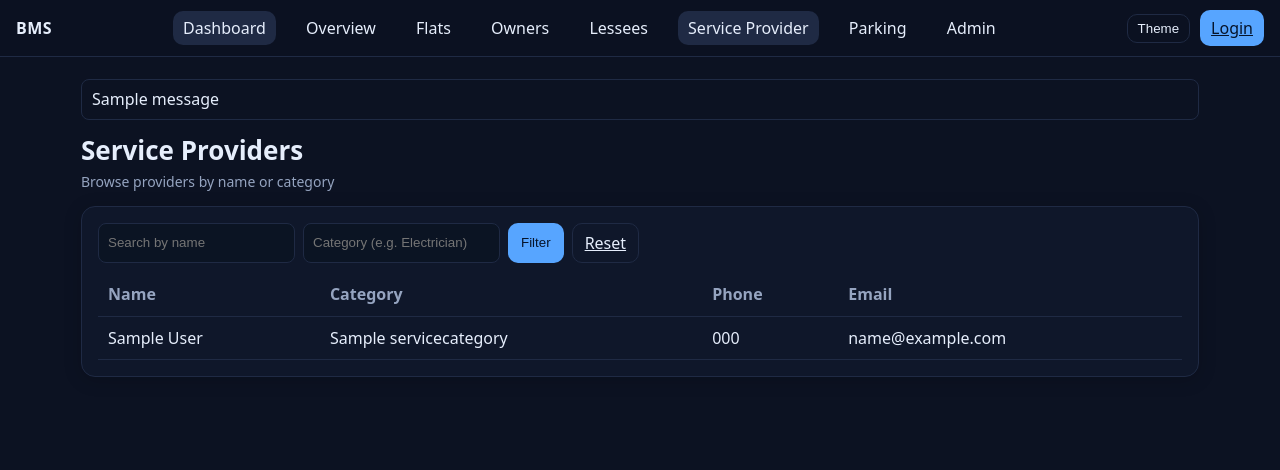
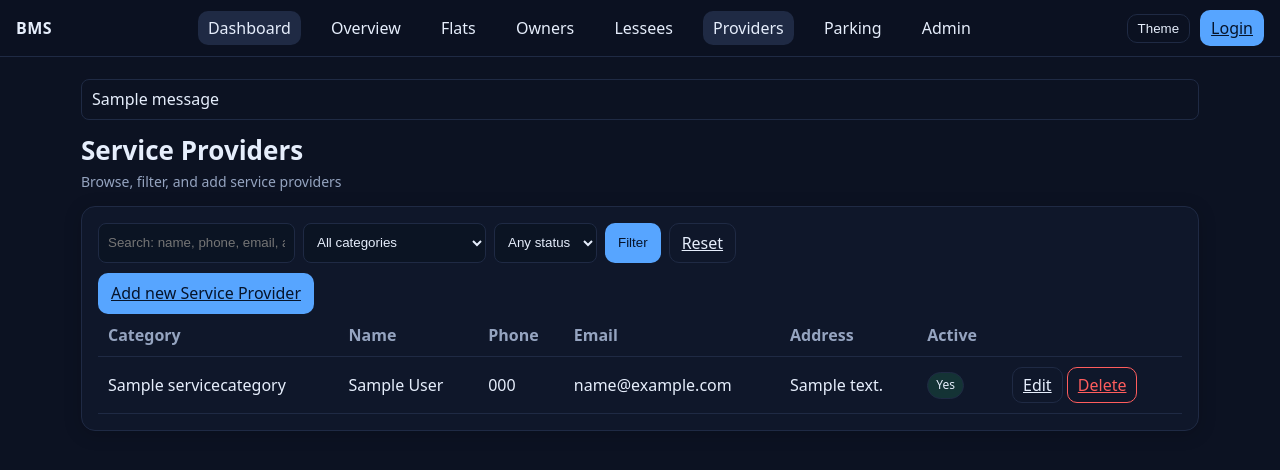
Before and after one commit to hasanshibly90/BMS_Project, a Django app: page /providers/list/ in a window 1280 px wide. Shown: the top 470 px of the page. Run offline with Django 5.2, Linux system fonts and the light colour scheme; tables that the repository leaves empty hold one stand-in row (values such as "Sample post"); one stand-in notice (Sample message) is shown.

Commit message:
bms-github-v.1014

```diff
--- a/providers/urls.py
+++ b/providers/urls.py
@@ -1,10 +1,20 @@
+# providers/urls.py
 from django.urls import path
-from .views import ServiceProviderRegisterView, ServiceProviderThankYouView, ServiceProviderListView
+from .views import (
+    ProviderListView,
+    ProviderCreateView,
+    ProviderUpdateView,
+    ProviderDeleteView,
+)
 
 app_name = "providers"
 
 urlpatterns = [
-    path("register/", ServiceProviderRegisterView.as_view(), name="register"),
-    path("thank-you/", ServiceProviderThankYouView.as_view(), name="thank_you"),
-    path("list/", ServiceProviderListView.as_view(), name="list"),  # optional
+    # List + Register
+    path("list/",     ProviderListView.as_view(),    name="list"),
+    path("register/", ProviderCreateView.as_view(),  name="register"),
+
+    # Edit + Delete (names used by your template)
+    path("<int:pk>/edit/",   ProviderUpdateView.as_view(), name="edit"),
+    path("<int:pk>/delete/", ProviderDeleteView.as_view(), name="delete"),
 ]
--- a/providers/views.py
+++ b/providers/views.py
@@ -1,29 +1,87 @@
-from django.views.generic import CreateView, ListView, TemplateView
+from django.db.models import Q
 from django.urls import reverse_lazy
-from .models import ServiceProvider
+from django.views.generic import ListView, CreateView, UpdateView, DeleteView
+
+from .models import ServiceProvider, ServiceCategory
 from .forms import ServiceProviderForm
 
-class ServiceProviderRegisterView(CreateView):
+
+class ProviderListView(ListView):
+    """
+    List providers with filters:
+      - q: name/phone/email/address/notes search
+      - category: category id (from admin)
+      - active: 'yes'/'no' or empty for any
+    Provides 'categories' to the template for the dropdown.
+    """
+    model = ServiceProvider
+    template_name = "providers/provider_list.html"
+    paginate_by = 30
+
+    def get_queryset(self):
+        qs = (
+            ServiceProvider.objects
+            .select_related("category")
+            .all()
+            .order_by("category__name", "full_name")
+        )
+
+        q = (self.request.GET.get("q") or "").strip()
+        cat = (self.request.GET.get("category") or "").strip()
+        active = (self.request.GET.get("active") or "").strip()
+
+        if q:
+            qs = qs.filter(
+                Q(full_name__icontains=q) |
+                Q(phone__icontains=q) |
+                Q(email__icontains=q) |
+                Q(address__icontains=q) |
+                Q(notes__icontains=q)
+            )
+
+        if cat.isdigit():
+            qs = qs.filter(category_id=int(cat))
+
+        if active == "yes":
+            qs = qs.filter(is_active=True)
+        elif active == "no":
+            qs = qs.filter(is_active=False)
+
+        return qs
+
+    def get_context_data(self, **kwargs):
+        ctx = super().get_context_data(**kwargs)
+        ctx["q"] = (self.request.GET.get("q") or "").strip()
+        ctx["category"] = (self.request.GET.get("category") or "").strip()
+        ctx["active"] = (self.request.GET.get("active") or "").strip()
+        ctx["categories"] = ServiceCategory.objects.filter(is_active=True).order_by("name")
+        return ctx
+
+
+class ProviderCreateView(CreateView):
+    """
+    Register/Add a new Service Provider.
+    """
     model = ServiceProvider
     form_class = ServiceProviderForm
-    template_name = "providers/register.html"
-    success_url = reverse_lazy("providers:thank_you")
+    template_name = "providers/provider_form.html"
+    success_url = reverse_lazy("providers:list")
 
-class ServiceProviderThankYouView(TemplateView):
-    template_name = "providers/thank_you.html"
 
-# Optional simple list page to review entries (can be staff-only if needed)
-class ServiceProviderListView(ListView):
+class ProviderUpdateView(UpdateView):
+    """
+    Edit an existing Service Provider.
+    """
     model = ServiceProvider
-    template_name = "providers/provider_list.html"
-    paginate_by = 50
+    form_class = ServiceProviderForm
+    template_name = "providers/provider_form.html"
+    success_url = reverse_lazy("providers:list")
 
-    def get_queryset(self):
-        qs = ServiceProvider.objects.select_related("category").all().order_by("category__name", "full_name")
-        q = (self.request.GET.get("q") or "").strip()
-        if q:
-            qs = qs.filter(full_name__icontains=q)
-        cat = (self.request.GET.get("category") or "").strip()
-        if cat:
-            qs = qs.filter(category__name__iexact=cat)
-        return qs
+
+class ProviderDeleteView(DeleteView):
+    """
+    Confirm + delete a Service Provider.
+    """
+    model = ServiceProvider
+    template_name = "providers/provider_confirm_delete.html"
+    success_url = reverse_lazy("providers:list")
--- a/templates/base.html
+++ b/templates/base.html
@@ -20,17 +20,15 @@
   <a href="/people/owners/"       data-path="/people/owners/">Owners</a>
   <a href="/people/lessees/"      data-path="/people/lessees/">Lessees</a>
 
-      <!-- Service Providers -->
-      <a href="/providers/register/"  data-path="/providers/">Service Provider</a>
-      <!-- (optional list page)
-      <a href="/providers/list/"       data-path="/providers/">Providers</a>
-      -->
+  <!-- Providers (list view) -->
+  <a href="/providers/list/"      data-path="/providers/">Providers</a>
 
   <!-- Parking -->
   <a href="/parking/spots/"       data-path="/parking/">Parking</a>
 
   <a href="/admin/">Admin</a>
 </nav>
+
 
     <div class="topbar-actions">
       <button id="themeToggle" class="btn ghost sm" title="Toggle theme">Theme</button>
--- a/templates/providers/provider_list.html
+++ b/templates/providers/provider_list.html
@@ -2,31 +2,78 @@
 {% block content %}
 <div class="page-head">
   <h1 class="h1">Service Providers</h1>
-  <div class="sub">Browse providers by name or category</div>
+  <div class="sub">Browse, filter, and add service providers</div>
 </div>
 
 <div class="card">
-  <form method="get" class="filters">
-    <input type="text" name="q" value="{{ request.GET.q }}" placeholder="Search by name">
-    <input type="text" name="category" value="{{ request.GET.category }}" placeholder="Category (e.g. Electrician)">
-    <button class="btn" type="submit">Filter</button>
-    <a class="btn ghost" href="{% url 'providers:list' %}">Reset</a>
-  </form>
+  <div class="toolbar">
+    <form method="get" class="filters">
+      <input type="text" name="q" value="{{ q }}" placeholder="Search: name, phone, email, address, skills">
+
+      <select name="category">
+        <option value="">All categories</option>
+        {% for c in categories %}
+          <option value="{{ c.id }}" {% if category|stringformat:'s' == c.id|stringformat:'s' %}selected{% endif %}>{{ c.name }}</option>
+        {% endfor %}
+      </select>
+
+      <select name="active">
+        <option value="">Any status</option>
+        <option value="yes" {% if active == 'yes' %}selected{% endif %}>Active</option>
+        <option value="no"  {% if active == 'no'  %}selected{% endif %}>Inactive</option>
+      </select>
+
+      <button class="btn" type="submit">Filter</button>
+      <a class="btn ghost" href="{% url 'providers:list' %}">Reset</a>
+    </form>
+
+    <!-- Top-right action -->
+    <div class="actions" style="margin-left:auto">
+      <a class="btn" href="{% url 'providers:register' %}">Add new Service Provider</a>
+    </div>
+  </div>
 
   <table class="table">
-    <thead><tr><th>Name</th><th>Category</th><th>Phone</th><th>Email</th></tr></thead>
+    <thead>
+      <tr>
+        <th>Category</th><th>Name</th><th>Phone</th><th>Email</th><th>Address</th><th>Active</th><th style="width:180px"></th>
+      </tr>
+    </thead>
     <tbody>
       {% for p in object_list %}
       <tr>
+        <td>{{ p.category.name }}</td>
         <td>{{ p.full_name }}</td>
-        <td>{{ p.category.name }}</td>
         <td>{{ p.phone|default:"—" }}</td>
         <td>{{ p.email|default:"—" }}</td>
+        <td>{{ p.address|default:"—" }}</td>
+        <td>{% if p.is_active %}<span class="badge ok">Yes</span>{% else %}<span class="badge muted">No</span>{% endif %}</td>
+        <td>
+          <a class="btn ghost sm" href="{% url 'providers:edit' p.pk %}">Edit</a>
+          <a class="btn ghost danger sm" href="{% url 'providers:delete' p.pk %}">Delete</a>
+        </td>
       </tr>
       {% empty %}
-      <tr><td colspan="4" class="muted">No providers found.</td></tr>
+      <tr>
+        <td colspan="7" class="muted">
+          No providers found.
+          <a class="btn" href="{% url 'providers:register' %}" style="margin-left:8px;">Add new Service Provider</a>
+        </td>
+      </tr>
       {% endfor %}
     </tbody>
   </table>
+
+  {% if is_paginated %}
+  <div class="pager">
+    {% if page_obj.has_previous %}
+      <a class="btn ghost sm" href="?page={{ page_obj.previous_page_number }}&q={{ q }}&category={{ category }}&active={{ active }}">Prev</a>
+    {% endif %}
+    <span class="muted">Page {{ page_obj.number }} of {{ page_obj.paginator.num_pages }}</span>
+    {% if page_obj.has_next %}
+      <a class="btn ghost sm" href="?page={{ page_obj.next_page_number }}&q={{ q }}&category={{ category }}&active={{ active }}">Next</a>
+    {% endif %}
+  </div>
+  {% endif %}
 </div>
 {% endblock %}
```
Also changed, not shown: templates/providers/provider_form.html (added, +27 -0 lines). Lines whose indentation alone changed are shown as unchanged.
